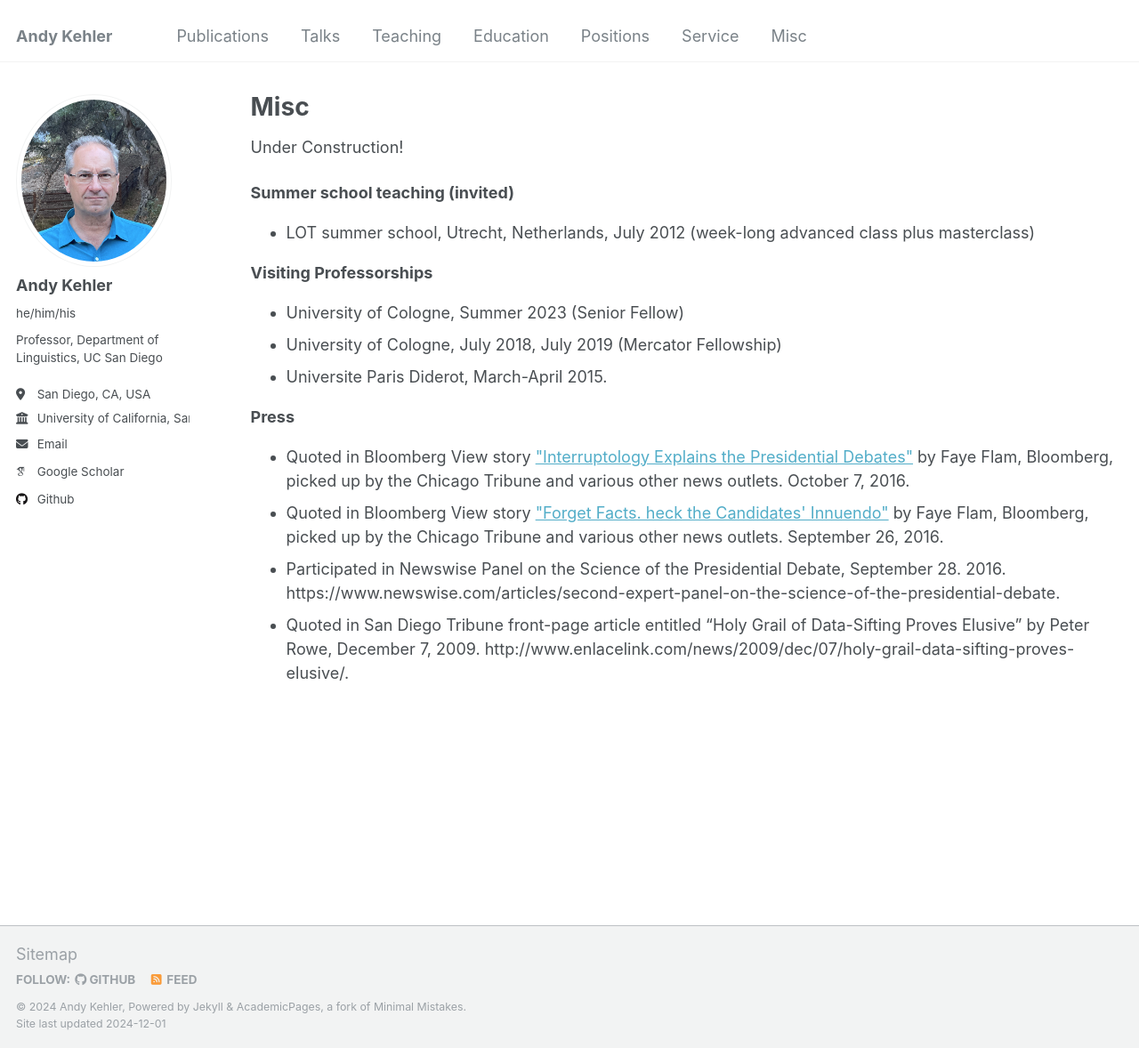
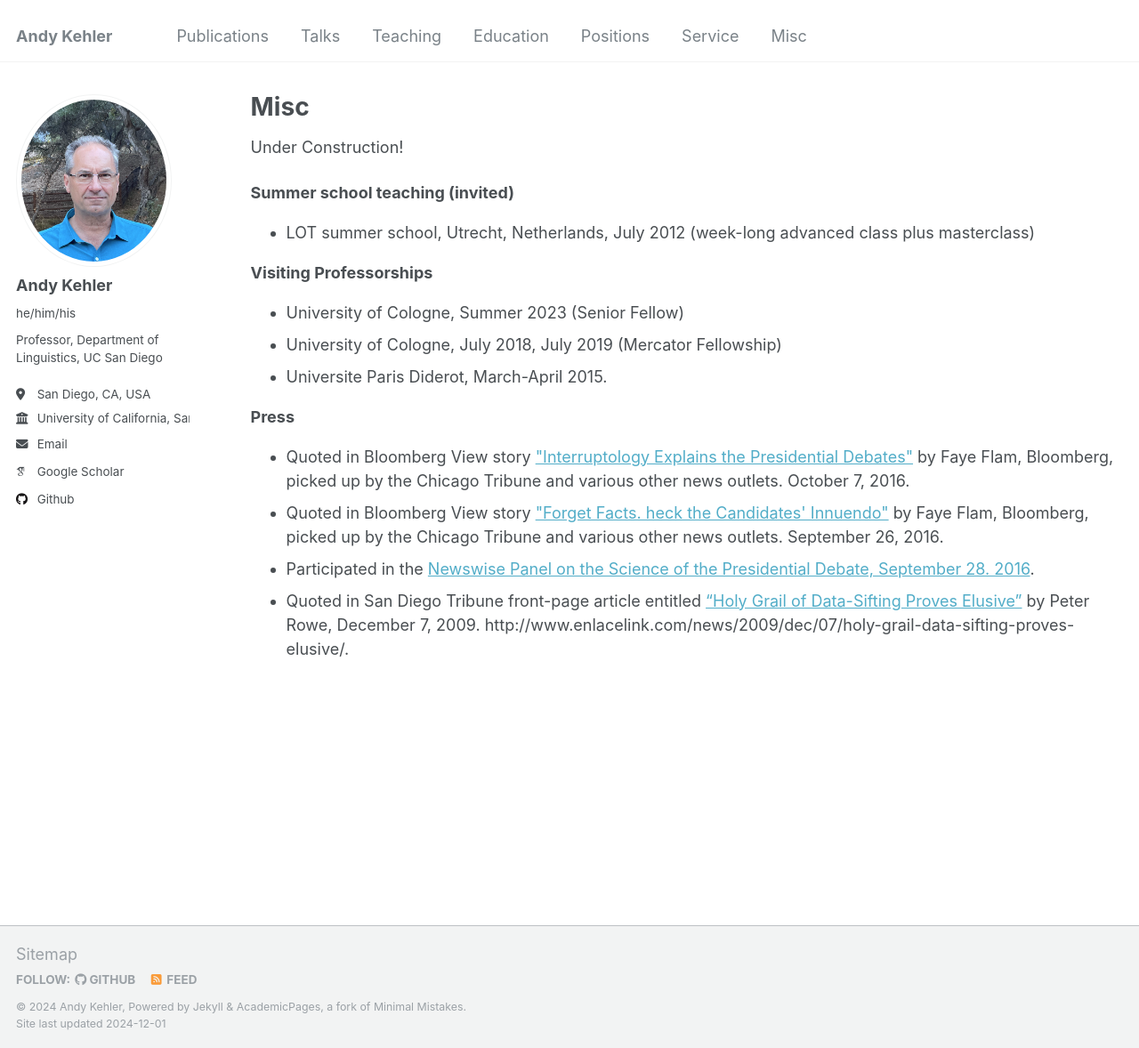
Before and after one commit to akehler/akehler.github.io, a Jekyll site: the page built from _pages/misc.html, in a window 1280 px wide and 1178 px high. Shown: the whole window at 89% size. Built offline with Jekyll 4.4.1, drawn with Linux system fonts in a browser that asks for light colours; some web fonts are replaced; part of the change alters nothing that is shown.

Commit message:
Update misc.html

```diff
--- a/_pages/misc.html
+++ b/_pages/misc.html
@@ -39,10 +39,11 @@ Quoted in Bloomberg View story <a href="https://www.bloomberg.com/view/articles/
   heck the Candidates' Innuendo"</a> by Faye Flam, Bloomberg, picked up by the Chicago Tribune
 and various other news outlets.  September 26, 2016.
   </li><li>
-Participated in Newswise Panel on the Science of the Presidential Debate, September 28. 2016.
-https://www.newswise.com/articles/second-expert-panel-on-the-science-of-the-presidential-debate.
+Participated in the <a href=" https://www.newswise.com/articles/second-expert-panel-on-the-science-of-the-presidential-debate">Newswise Panel on
+  the Science of the Presidential Debate, September 28. 2016</a>.
   </li><li>
-Quoted in San Diego Tribune front-page article entitled “Holy Grail of Data-Sifting Proves Elusive”
+Quoted in San Diego Tribune front-page article entitled
+    <a href="https://www.sandiegouniontribune.com/2009/12/07/holy-grail-of-data-sifting-proves-elusive/">“Holy Grail of Data-Sifting Proves Elusive”</a>
 by Peter Rowe, December 7, 2009. http://www.enlacelink.com/news/2009/dec/07/holy-grail-data-sifting-proves-elusive/.
   </li>
 </ul>
```
